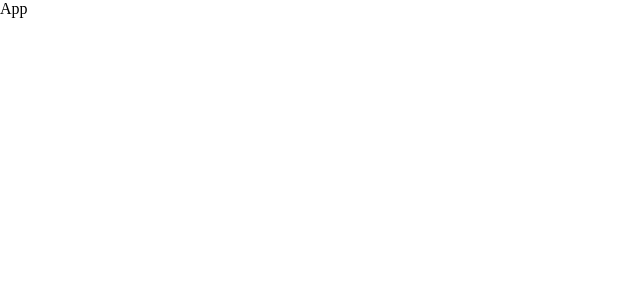
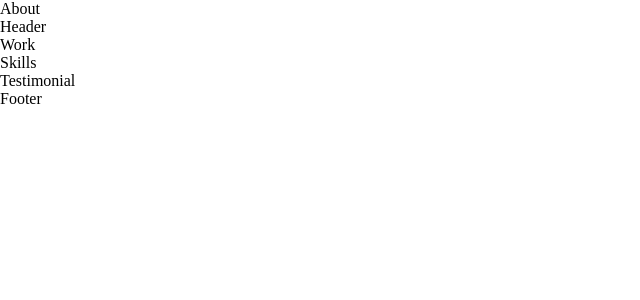
Before and after one commit to 0plaze0/Portfolio, a React (Vite) app: page / in a window 1280 px wide. Shown: the top 300 px of the page, without its empty margins (0-640 px from the left). Built offline with nearby package versions, Linux system fonts and the light colour scheme.

Commit message:
feat: add components

```diff
--- a/src/App.jsx
+++ b/src/App.jsx
@@ -1,5 +1,15 @@
+import { About, Testimonial, Header, Footer, Work, Skills } from "./container";
 const App = () => {
-  return <div>App</div>;
+  return (
+    <div className="app">
+      <About />
+      <Header />
+      <Work />
+      <Skills />
+      <Testimonial />
+      <Footer />
+    </div>
+  );
 };
 
 export default App;
```
